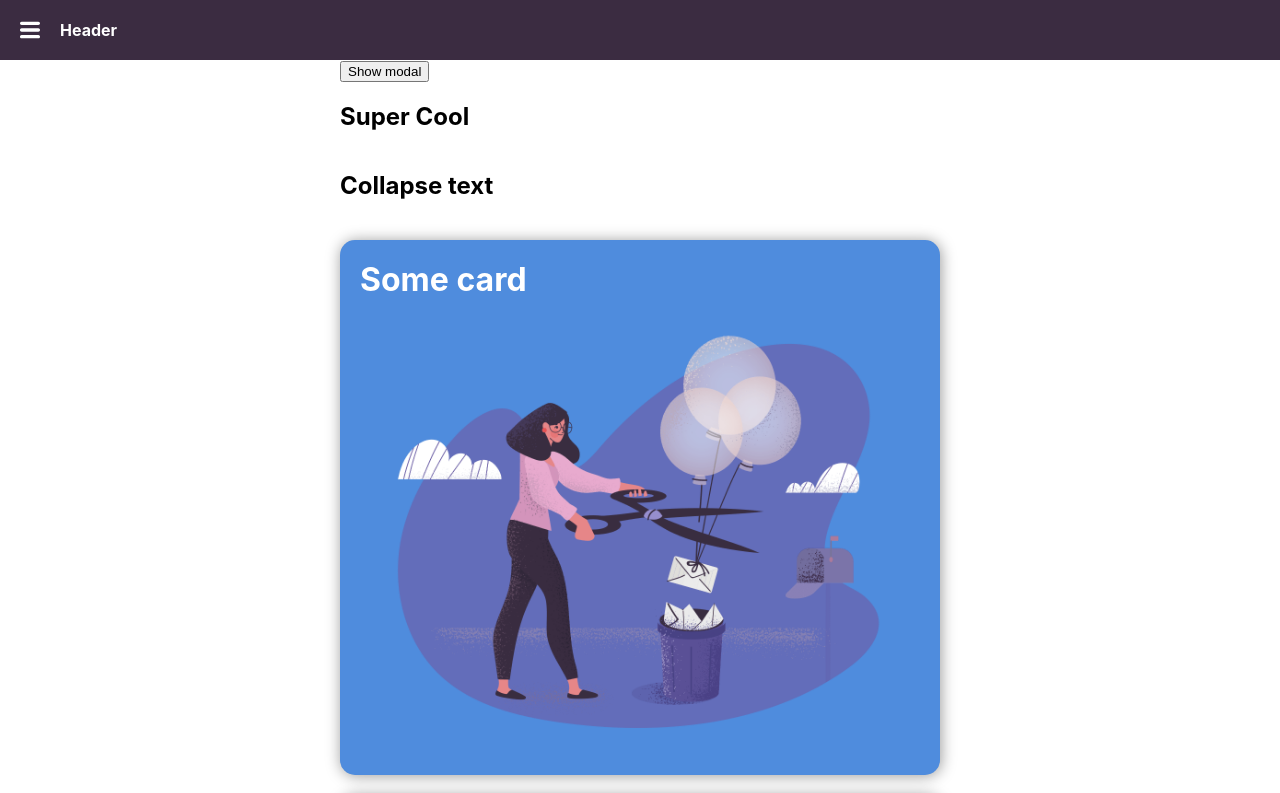
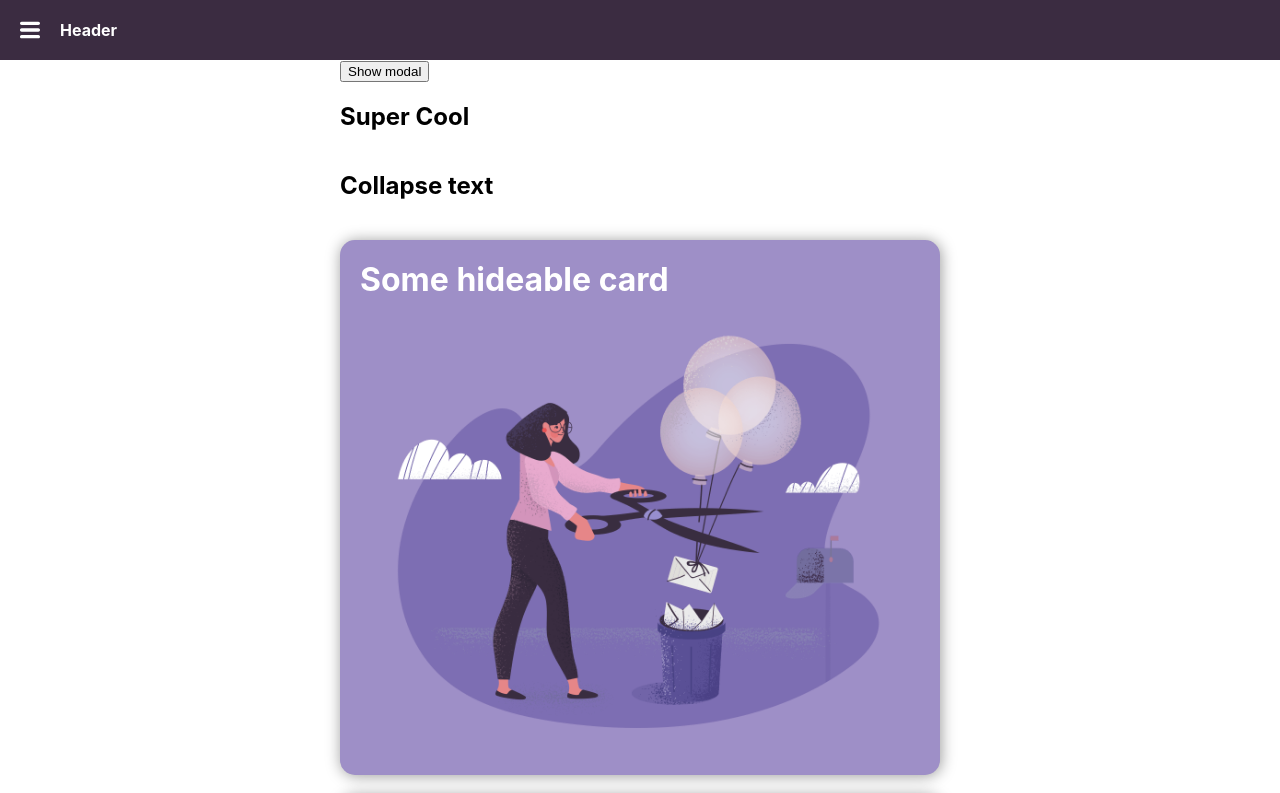
Before and after one commit to behuamuh/learn-framer-motion, a React (Create React App) app: page / in a window 1280 px wide. Shown: the top 793 px of the page. Built offline with nearby package versions, Linux system fonts and the light colour scheme.

Commit message:
added hide on swipe card

```diff
--- a/src/App.tsx
+++ b/src/App.tsx
@@ -1,5 +1,4 @@
 import React, { useState } from 'react';
-import { useMotionValue, useTransform } from 'framer-motion';
 
 import { Card, CardGrid, Container, Header } from './styles/primitives';
 import './App.css';
@@ -11,13 +10,11 @@ import { MenuIcon } from './assets/icons';
 import Modal from './components/Modal';
 import Collapse from './components/Collapse';
 import Nav from './components/Nav';
+import HideableCard from './components/HideableCard';
 
 function App() {
   const [openModal, setOpenModal] = useState(false);
   const [openMenu, setOpenMenu] = useState(false);
-
-  const x = useMotionValue(0);
-  const opacity = useTransform(x, [-100, 0, 100], [0.5, 1, 0.5]);
 
   return (
     <div>
@@ -44,17 +41,11 @@ function App() {
             rerum dignissimos nobis eius aliquid eaque, provident ipsa dolores laborum eligendi.
             A mollitia architecto velit quos.
           </Collapse>
-          <Card
-            drag="x"
-            dragConstraints={{ left: 0, right: 0 }}
-            style={{
-              x,
-              background: 'var(--blue)',
-              opacity,
-            }}>
-            <h3>Some card</h3>
-            <img src={purp} alt="Card" />
-          </Card>
+          <HideableCard
+            title="Some hideable card"
+            image={purp}
+            style={{ background: 'var(--purp)' }}
+          />
           <Card
             whileHover={{
               scale: [1, 0.8, 1.2],
--- /dev/null
+++ b/src/components/HideableCard.tsx
@@ -0,0 +1,56 @@
+import { AnimatePresence, motion, PanInfo, useMotionValue, useTransform } from 'framer-motion';
+import React, { CSSProperties, useState } from 'react';
+
+import { Card } from '../styles/primitives';
+
+interface Props {
+  style?: CSSProperties;
+  title: string;
+  image: string;
+}
+
+const HideableCard = (props: Props) => {
+  const { style, title, image } = props;
+  const [show, setShow] = useState(true);
+  const x = useMotionValue(0);
+  const opacity = useTransform(x, [-200, 0, 200], [0.1, 1, 0.1]);
+
+  const handleDragEnd = (_: unknown, info: PanInfo) => {
+    if (Math.abs(info.point.x) > 200) {
+      setShow(false);
+    }
+  };
+
+  return (
+    <AnimatePresence>
+      {show && (
+        <motion.div
+          exit={{
+            height: 0,
+            opacity: 0,
+          }}
+          transition={{
+            opacity: {
+              duration: 0,
+            },
+          }}
+        >
+          <Card
+            drag="x"
+            dragConstraints={{ left: 0, right: 0 }}
+            onDragEnd={handleDragEnd}
+            style={{
+              ...style,
+              x,
+              opacity,
+            }}>
+            <h3>{title}</h3>
+            <img src={image} alt="Card" />
+          </Card>
+        </motion.div>
+      )}
+    </AnimatePresence>
+  );
+};
+
+export default HideableCard;
```
